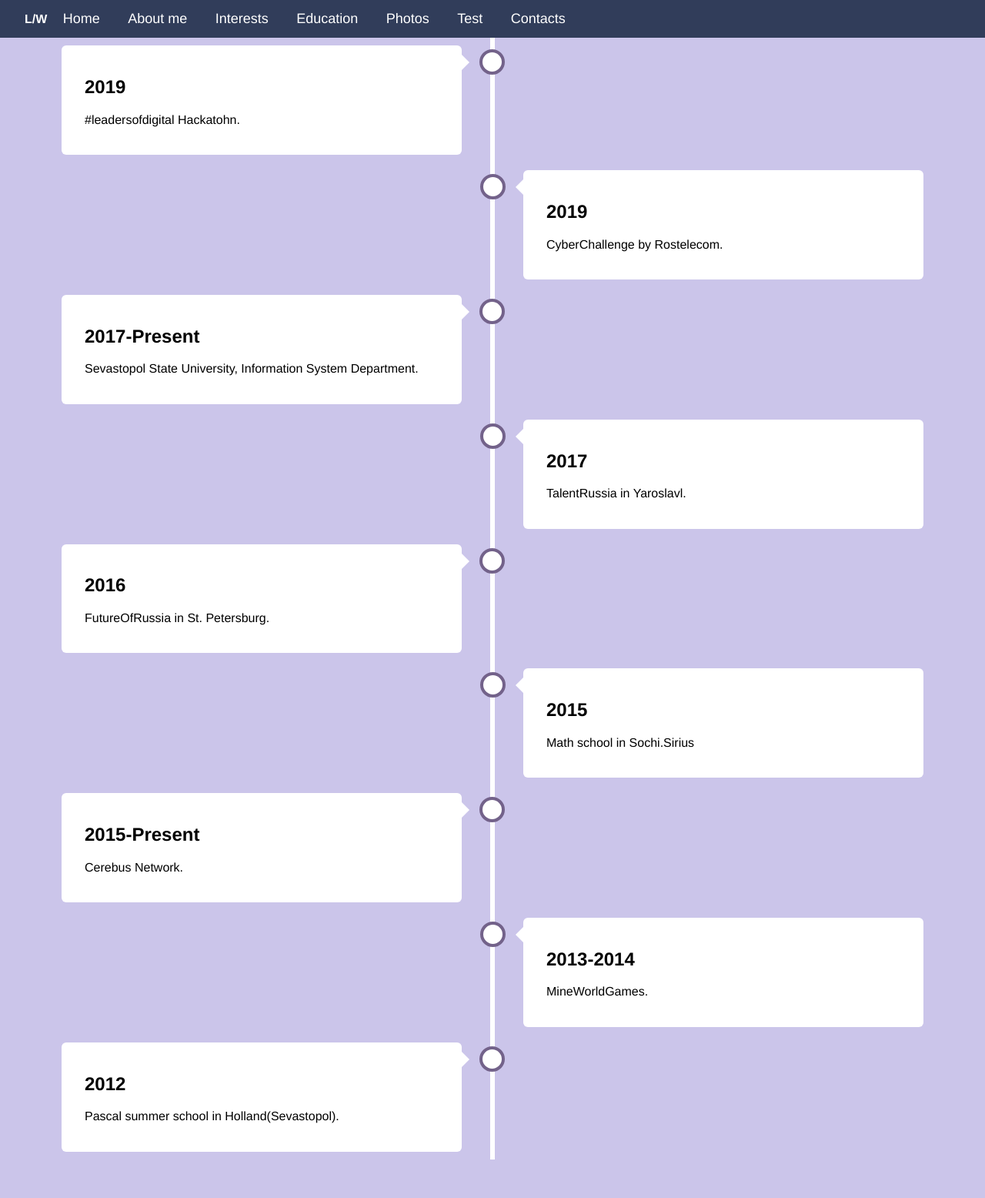
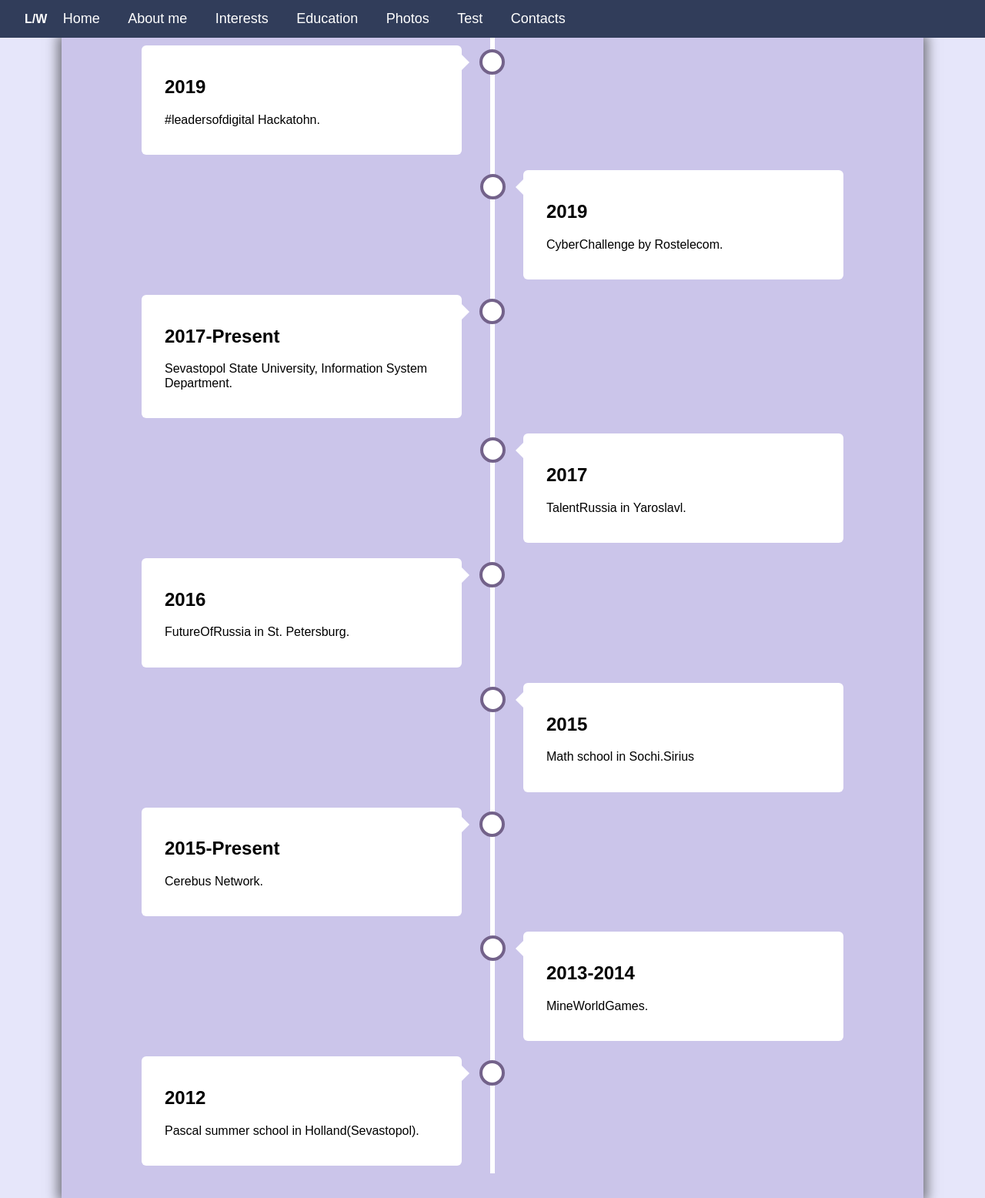
Before and after one commit to CraftCoderr/web_labs, a PHP site: page /aboutme.html in a window 1280 px wide. Shown: the whole page at 77% size. Before the commit the page ends 1506 px from the top, so only its background shows below. Run offline with PHP 8.4, Linux system fonts and the light colour scheme.

Commit message:
Added common page layouting

```diff
--- a/aboutme.html
+++ b/aboutme.html
@@ -13,6 +13,8 @@
 <body>
     <header w3-include-html="header.html"></header>
 
+
+    <main>
         <div class="timeline">
             <div class="container left">
                 <div class="content">
@@ -69,6 +71,7 @@
                 </div>
             </div>
         </div>
+    </main>
 
     <script src="js/w3.js"></script>
     <script>
--- a/css/aboutme.css
+++ b/css/aboutme.css
@@ -1,13 +1,17 @@
-@import "body.css";
+@import "main.css";
 
 * {
   box-sizing: border-box;
 }
 
+main {
+  padding-top: 0;
+}
+
 /* The actual timeline (the vertical ruler) */
 .timeline {
   position: relative;
-  max-width: 1200px;
+  width: 100%;
   margin: 0 auto;
 }
 
--- a/css/header.css
+++ b/css/header.css
@@ -1,9 +1,4 @@
 @import "colors.css";
-
-body {
-  padding: 0;
-  margin: 0;
-}
 
 #nav-bar {
   overflow: hidden;
@@ -11,6 +6,8 @@ body {
   position: relative;
   color: white;
   font-size: 16px;
+  /* box-shadow: 0 10px 10px rgba(0, 0, 0, 0.5);
+  margin-bottom: 2rem; */
 }
 
 #nav-bar a {
--- /dev/null
+++ b/css/main.css
@@ -0,0 +1,36 @@
+@import "colors.css";
+@import "header.css";
+
+html {
+  height: 100%;
+  min-height: 100%;
+}
+
+body {
+  height: 100%;
+  min-height: 100%;
+  width: 100%;
+  padding: 0;
+  margin: 0;
+  font-family: Arial, Helvetica, sans-serif;
+  background-color: lavender;
+}
+
+main {
+  box-sizing: border-box;
+  width: 100%;
+  max-width: 1120px;
+  min-height: 100%;
+  padding:32px 1%;
+  margin: 0 auto;
+  background-color: var(--main-bg-color);
+  box-shadow: 0 0 15px 5px rgba(0,0,0,0.5);
+}
+
+@media screen and (min-width: 768px) {
+
+  main {
+    padding:32px 5%;
+  }
+
+}
```
Also changed, not shown: css/contacts.css (+1 -7 lines), css/education.css (+1 -7 lines), css/index.css (+1 -8 lines), css/interests.css (+4 -13 lines), css/photos.css (+6 -2 lines), css/test.css (+1 -7 lines), js/include.js (deleted, +0 -29 lines). Lines whose indentation alone changed are shown as unchanged.
